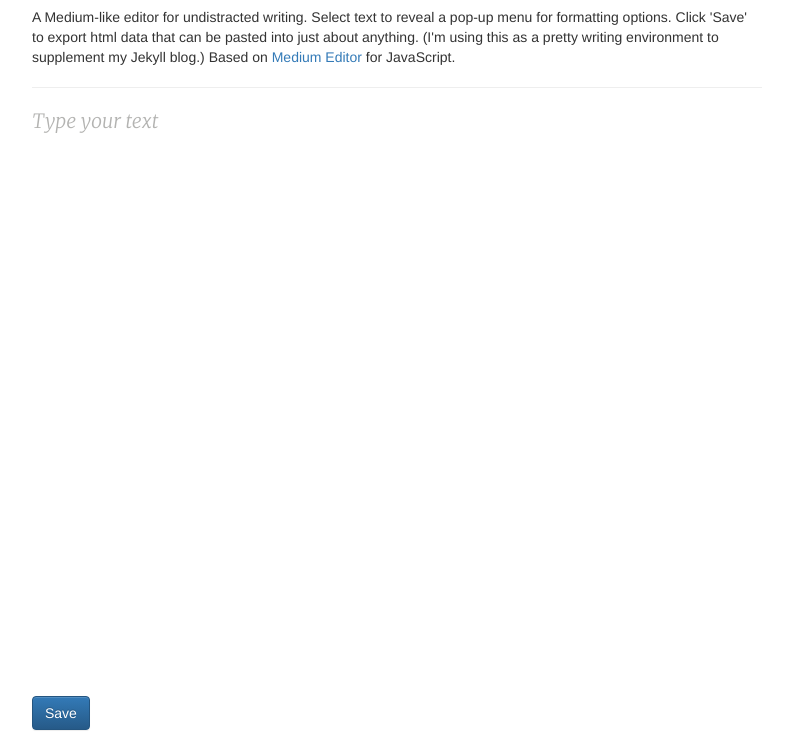
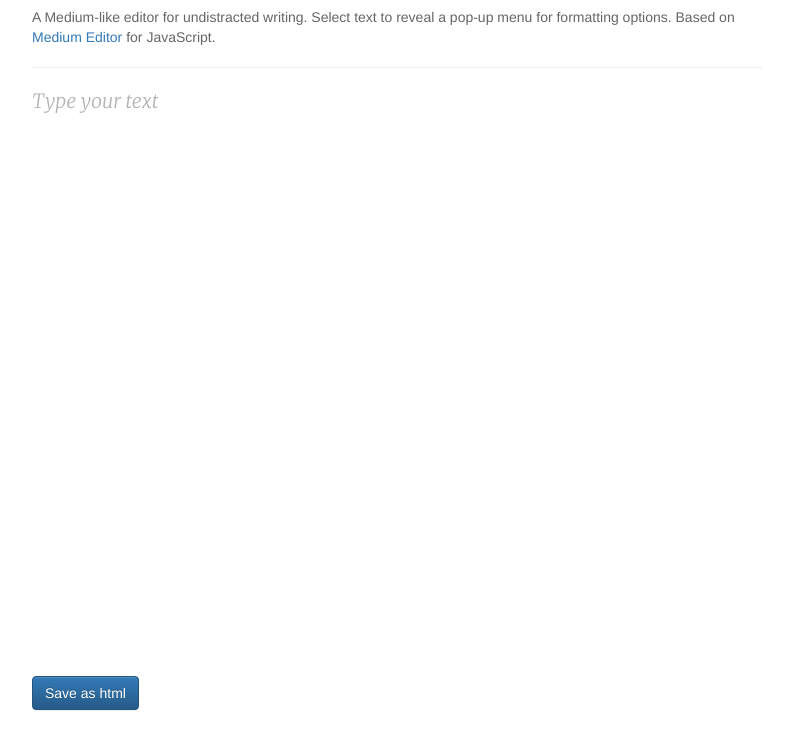
Before and after one commit to kshaffer/peasycomposer, a website: page index.html in a window 1280 px wide. Shown: the part 63-800 px from the top of the page, without its empty margins (243-1036 px from the left). Drawn offline with nearby package versions, Linux system fonts and the light colour scheme.

Commit message:
header text

```diff
--- a/index.html
+++ b/index.html
@@ -30,10 +30,10 @@
       <div class="col-md-2"></div>
       <div class="col-md-8">
         <h1>CleanWrite</h1>
-        <p>A Medium-like editor for undistracted writing. Select text to reveal a pop-up menu for formatting options. Click 'Save' to export html data that can be pasted into just about anything. (I'm using this as a pretty writing environment to supplement my Jekyll blog.) Based on <a href="https://github.com/yabwe/medium-editor" target="_blank">Medium Editor</a> for JavaScript.
+        <p style="color: #666666">A Medium-like editor for undistracted writing. Select text to reveal a pop-up menu for formatting options. Based on <a href="https://github.com/yabwe/medium-editor" target="_blank">Medium Editor</a> for JavaScript.
         <hr/>
         <div type="text" class="editable" name="content" id="content" placeholder="Type content here." style="width: 100%; min-height: 30em; outline: none; font-family: Merriweather; font-size: 1.4em;"></div>
-        <button class="btn btn-primary" type="submit" onclick="download('cleanedit.html', editor.serialize().content.value);">Save</button>
+        <button class="btn btn-primary" type="submit" onclick="download('cleanwrite.html', editor.serialize().content.value);">Save as html</button>
       </div>
       <div class="col-md-2"></div>
     </div>
```
